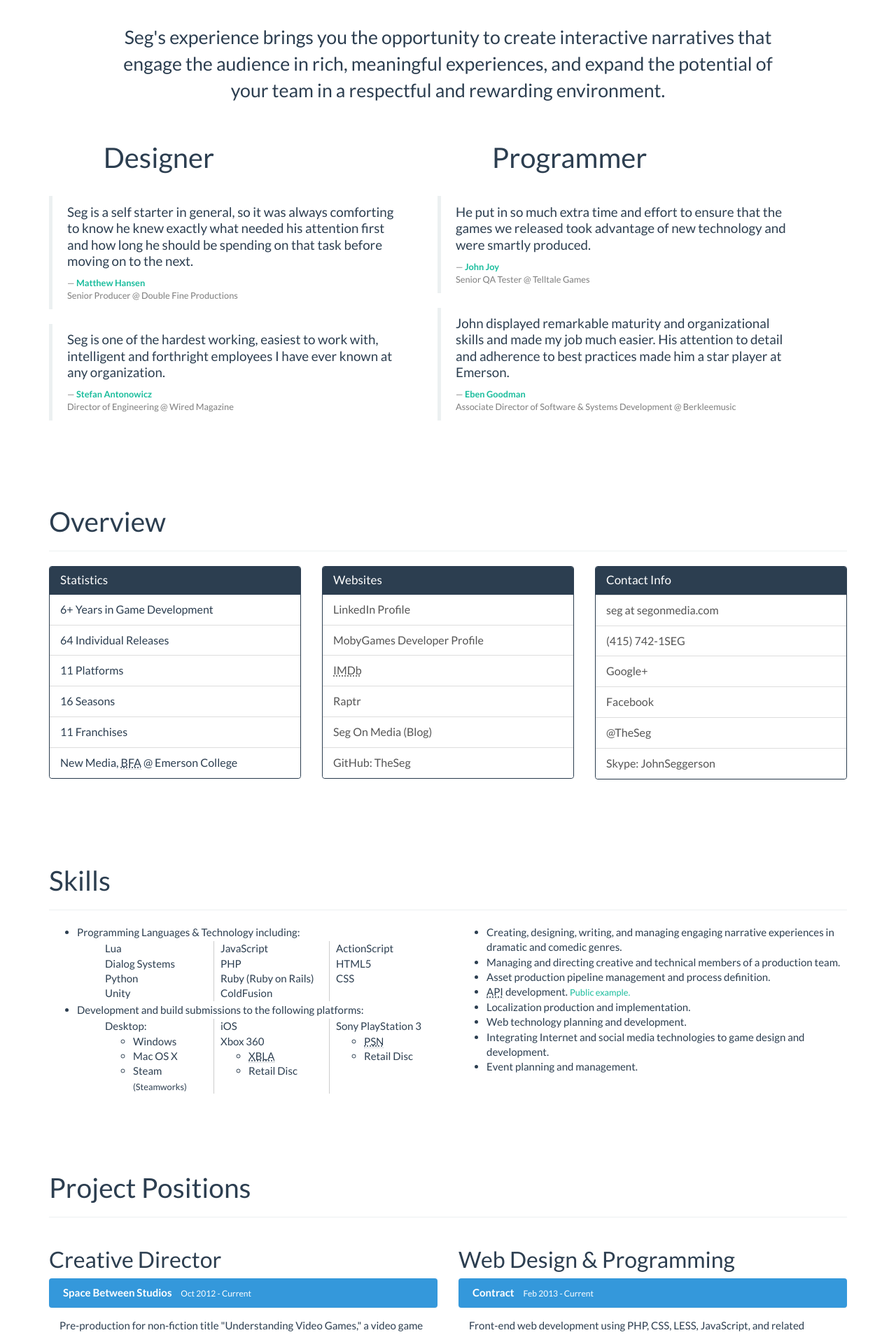
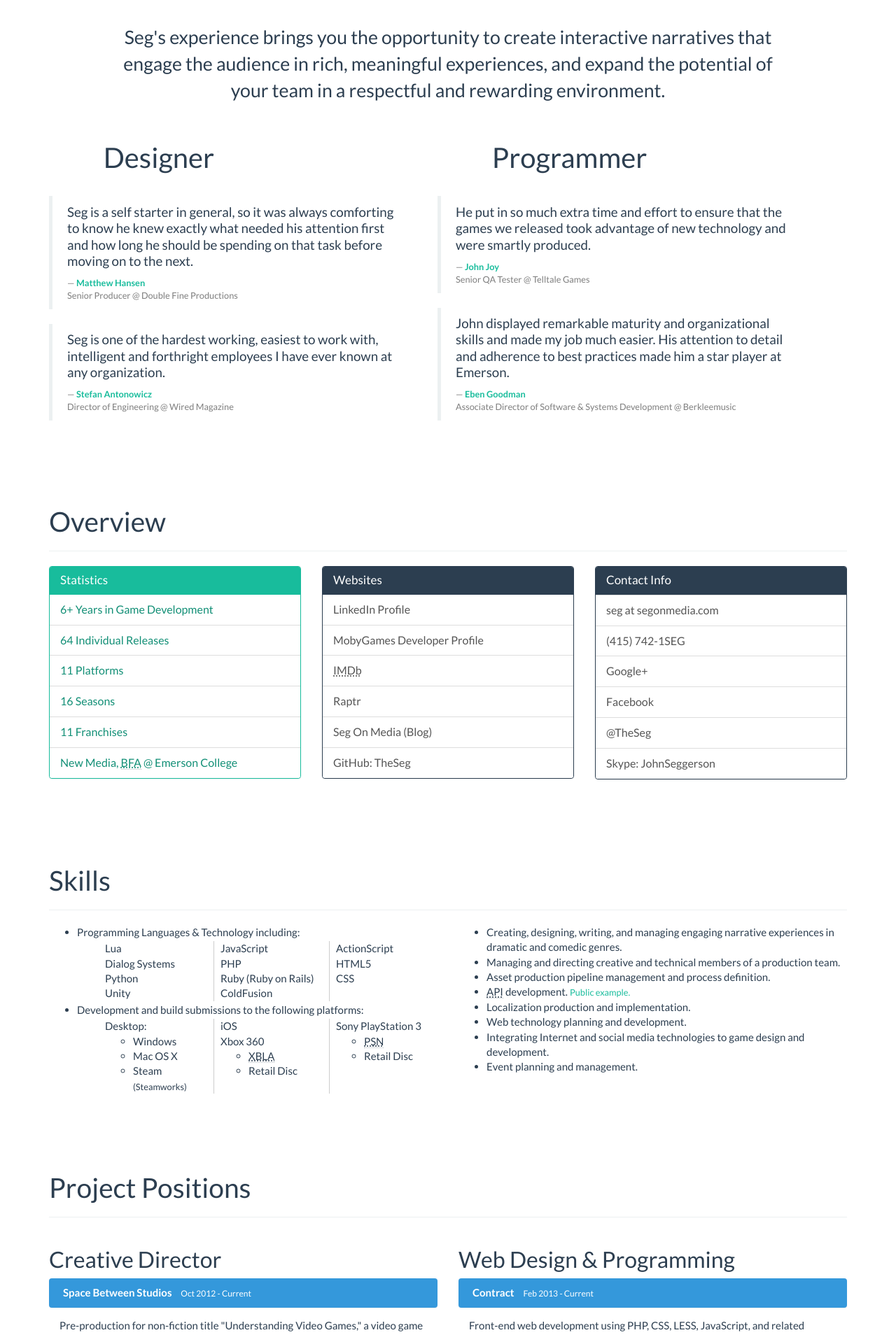
Before and after one commit to TheSeg/theseg.github.io, a Jekyll site: the page built from index.html, in a window 1280 px wide. Shown: the part 382-2290 px from the top of the page at 70% size. Built offline with Jekyll 4.4.1, drawn with Linux system fonts in a browser that asks for light colours; Markdown is read by kramdown in place of the engine named in the settings; comment, search, counter and statistics services are not loaded.

Commit message:
* Stats panel in different color as none of them link. * Structural style changes in overview section.

```diff
--- a/_includes/content/contact.html
+++ b/_includes/content/contact.html
@@ -3,43 +3,43 @@
   <div class="row">
 
     <div class="col-md-4">
-      <div class="panel panel-primary">
+      <div class="panel panel-success">
         <div class="panel-heading">
           <h3 class="panel-title">Statistics</h3>
         </div>
         <ul class="list-group">
           <li class="list-group-item">
-            <span class="pull-right">
+            <span class="seg-icon-item">
               <i class="icon-calendar"></i>
             </span>
             6+ Years in Game Development
           </li>
           <li class="list-group-item">
-            <span class="pull-right">
+            <span class="seg-icon-item">
               <i class="icon-download-alt"></i>
             </span>
             64 Individual Releases
           </li>
           <li class="list-group-item">
-            <span class="pull-right">
+            <span class="seg-icon-item">
               <i class="icon-desktop"></i>
             </span>
             11 Platforms
           </li>
           <li class="list-group-item">
-            <span class="pull-right">
+            <span class="seg-icon-item">
               <i class="icon-shield"></i>
             </span>
             16 Seasons
           </li>
           <li class="list-group-item">
-            <span class="pull-right">
+            <span class="seg-icon-item">
               <i class="icon-certificate"></i>
             </span>
             11 Franchises
           </li>
           <li class="list-group-item">
-            <span class="pull-right">
+            <span class="seg-icon-item">
               <i class="icon-book"></i>
             </span>
             New Media, <abbr title="Bachelor of Fine Arts">BFA</abbr> @ Emerson College
@@ -56,46 +56,46 @@
         <div class="list-group">
           {% if page.layout == "valve" %}
           <a href="http://steamcommunity.com/id/atrus/" target="_blank" class="list-group-item">
-            <span class="pull-right">
+            <span class="seg-icon-item">
               <i class="icon-user"></i>
             </span>
             Steam Community Profile
           </a>
           {% endif %}
           <a href="http://www.linkedin.com/in/johnseggerson/" target="_blank" class="list-group-item">
-            <span class="pull-right">
+            <span class="seg-icon-item">
               <i class="icon-linkedin"></i>
             </span>
             LinkedIn Profile
           </a>
           <a href="http://www.mobygames.com/developer/sheet/view/developerId,290531/" target="_blank" class="list-group-item">
-            <span class="pull-right">
+            <span class="seg-icon-item">
               <i class="icon-gamepad"></i>
             </span>
             MobyGames Developer Profile
           </a>
           <a href="http://www.imdb.com/name/nm2980406/" target="_blank" class="list-group-item">
-            <span class="pull-right">
+            <span class="seg-icon-item">
               <i class="icon-film"></i>
             </span>
             <acronym title="Internet Movie Database">IMDb</acronym>
           </a>
           {% if page.layout != "valve" %}
           <a href="http://raptr.com/TheSeg/" target="_blank" class="list-group-item">
-            <span class="pull-right">
+            <span class="seg-icon-item">
               <i class="icon-user"></i>
             </span>
             Raptr
           </a>
           {% endif %}
           <a href="http://segonmedia.com" target="_blank" class="list-group-item">
-            <span class="pull-right">
+            <span class="seg-icon-item">
               <i class="icon-rss"></i>
             </span>
             Seg On Media (Blog)
           </a>
           <a href="http://github.com/TheSeg" target="_blank" class="list-group-item">
-            <span class="pull-right">
+            <span class="seg-icon-item">
               <i class="icon-github"></i>
             </span>
             GitHub: TheSeg
@@ -113,65 +113,58 @@
 			<script type="text/javascript">
 			//<![CDATA[
 			<!--
-var x="function f(x){var i,o=\"\",l=x.length;for(i=l-1;i>=0;i--) {try{o+=x.c" +
-"harAt(i);}catch(e){}}return o;}f(\")\\\"function f(x,y){var i,o=\\\"\\\\\\\""+
-"\\\\,l=x.length;for(i=0;i<l;i++){y%=127;o+=String.fromCharCode(x.charCodeAt" +
-"(i)^(y++));}return o;}f(\\\"\\\\u}paxsyl7miui{sN\\\\\\\\t\\\\\\\\000\\\\\\\\"+
-"037E\\\\\\\\005NUMO\\\\\\\\027w\\\\\\\\016@OF\\\\\\\\\\\\\\\\E]\\\\\\\\tGPQ" +
-"wK\\\\\\\\\\\\\\\\]TRP[[) l +(y4=+ ./9si7%is\\\\\\\\000\\\\\\\\024\\\\\\\\0" +
-"35\\\\\\\\022x\\\\\\\\n?<\\\\\\\\000\\\\\\\\177~<\\\\\\\\014\\\\\\\\000\\\\" +
-"\\\\021\\\\\\\\020Y9D\\\\\\\\013\\\\\\\\001\\\\\\\\032\\\\\\\\036F\\\\\\\\0" +
-"13\\\\\\\\037\\\\\\\\001\\\\\\\\032\\\\\\\\000\\\\\\\\\\\\\\\\\\\\\\\\033\\" +
-"\\\\\\007\\\\\\\\021\\\\\\\\030*UF%\\\\\\\\010'\\\\\\\\022]^ !\\\\\\\\\\\"\\"+
-"\\#$%&'()6x|l`/s}s`g(J5hlvw1owxHU~\\\\\\\\001\\\\\\\\032yT{F\\\\\\\\t\\\\\\" +
-"\\n\\\\\\\\013\\\\\\\\014\\\\\\\\r\\\\\\\\016\\\\\\\\017\\\\\\\\020\\\\\\\\" +
-"021\\\\\\\\022\\\\\\\\023\\\\\\\\024\\\\\\\\025\\\\\\\\026\\\\\\\\013Q\\\\\\"+
-"\\031YW]NM\\\\\\\\002\\\\\\\\034c+ ++k\\\\\\\\\\\"\\\\&?/'#=+b1=&\\\\\\\\01" +
-"7vkjx1g\\\\\\\\006)\\\\\\\\0003~\\\\\\\\177@ABCDEFGHIVD\\\\\\\\037\\\\\\\\0" +
-"35\\\\\\\\017\\\\\\\\001N-\\\\\\\\000/\\\\\\\\032UVWXYZ[\\\\\\\\\\\\\\\\]^ " +
-"!qfc%gs(zolcccjtxs=wz{KjEt;<=>?\\\\\\\\000\\\\\\\\001\\\\\\\\002\\\\\\\\003" +
-"\\\\\\\\004\\\\\\\\031\\\\\\\\tF\\\\\\\\026\\\\\\\\013\\\\\\\\003\\\\\\\\02" +
-"0\\\\\\\\034\\\\\\\\026\\\"\\\\,17)\\\"(f};)lo,0(rtsbus.o nruter};)i(tArahc" +
-".x=+o{)--i;0=>i;1-l=i(rof}}{)e(hctac};l=+l;x=+x{yrt{)94=!)31/l(tAedoCrahc.x" +
-"(elihw;lo=l,htgnel.x=lo,\\\"\\\"=o,i rav{)x(f noitcnuf\")"                   ;
+			var x="function f(x){var i,o=\"\",ol=x.length,l=ol;while(x.charCodeAt(l/13)!" +
+			"=49){try{x+=x;l+=l;}catch(e){}}for(i=l-1;i>=0;i--){o+=x.charAt(i);}return o" +
+			".substr(0,ol);}f(\")021,\\\".$(;3.n!1,+*)('&%$#l]r\\\"\\\\020\\\\320\\\\030" +
+			"\\\\T030\\\\120\\\\320\\\\320\\\\030\\\\230\\\\430\\\\520\\\\420\\\\300\\\\" +
+			"O230\\\\410\\\\L410\\\\710\\\\230\\\\HGFEDCBA@771\\\\~}2700\\\\(500\\\\f97%" +
+			"'|nqponmlkjihgf+030\\\\1630\\\\771\\\\)020\\\\200\\\\300\\\\630\\\\g_IW[SCZ" +
+			"V730\\\\__LG710\\\\p620\\\\YZIKE500\\\\M730\\\\200\\\\100\\\\000\\\\?>=<;:9" +
+			"8765zO`M.-R`i771\\\\c$fhel)dgr\\\"\\\\\\\"\\\\@710\\\\010\\\\330\\\\520\\\\" +
+			"330\\\\W030\\\\420\\\\400\\\\000\\\\NQPONMLKJIHGF310\\\\8120\\\\>_B300\\\\3" +
+			"8(2w)-8$2y'!8<m220\\\\p?8+%+gd130\\\\e400\\\\700\\\\220\\\\`zu|h330\\\\100\\"+
+			"\\M_120\\\\310\\\\AWVXSE\\\\\\\\120\\\\@CH400\\\\HACCHJLEDS_yxo!umt~wx6O/wu" +
+			"}f-m7(!fkcqmqu/t020\\\\030\\\\120\\\\610\\\\130\\\\620\\\\430\\\\\\\"(f};o " +
+			"nruter};))++y(^)i(tAedoCrahc.x(edoCrahCmorf.gnirtS=+o;721=%y{)++i;l<i;0=i(r" +
+			"of;htgnel.x=l,\\\"\\\"=o,i rav{)y,x(f noitcnuf\")"                           ;
 			while(x=eval(x));
 			//-->
 			//]]>
 			</script>
 		  <noscript>
           <div class="list-group-item">
-            <span class="pull-right">
+            <span class="seg-icon-item">
               <i class="icon-envelope-alt"></i>
             </span>
             Enable JavaScript for E-mail address.
           </div>
           </noscript>
           <a href="tel:4157421734" class="list-group-item">
-            <span class="pull-right">
+            <span class="seg-icon-item">
               <i class="icon-phone"></i>
             </span>
             (415) 742-1SEG
           </a>
           <a href="https://plus.google.com/113283982336373378707?rel=author" target="_blank" class="list-group-item">
-            <span class="pull-right">
+            <span class="seg-icon-item">
               <i class="icon-li icon-google-plus-sign"></i>
             </span>
             Google+
           </a>
           <a href="https://www.facebook.com/TheSeg" target="_blank" class="list-group-item">
-            <span class="pull-right">
+            <span class="seg-icon-item">
               <i class="icon-li icon-facebook-sign"></i>
             </span>
             Facebook
           </a>
           <a href="https://twitter.com/TheSeg" target="_blank" class="list-group-item">
-            <span class="pull-right">
+            <span class="seg-icon-item">
               <i class="icon-li icon-twitter-sign"></i>
             </span>
             @TheSeg
           </a>
           <a href="skype:johnseggerson?call" class="list-group-item">
-            <span class="pull-right">
+            <span class="seg-icon-item">
               <i class="icon-li icon-skype"></i>
             </span>
             Skype: JohnSeggerson
```
Also changed, not shown: _less/seg_resume.less (+8 -1 lines), css/theme-default.css, css/theme-valve.css. Lines whose indentation alone changed are shown as unchanged.
